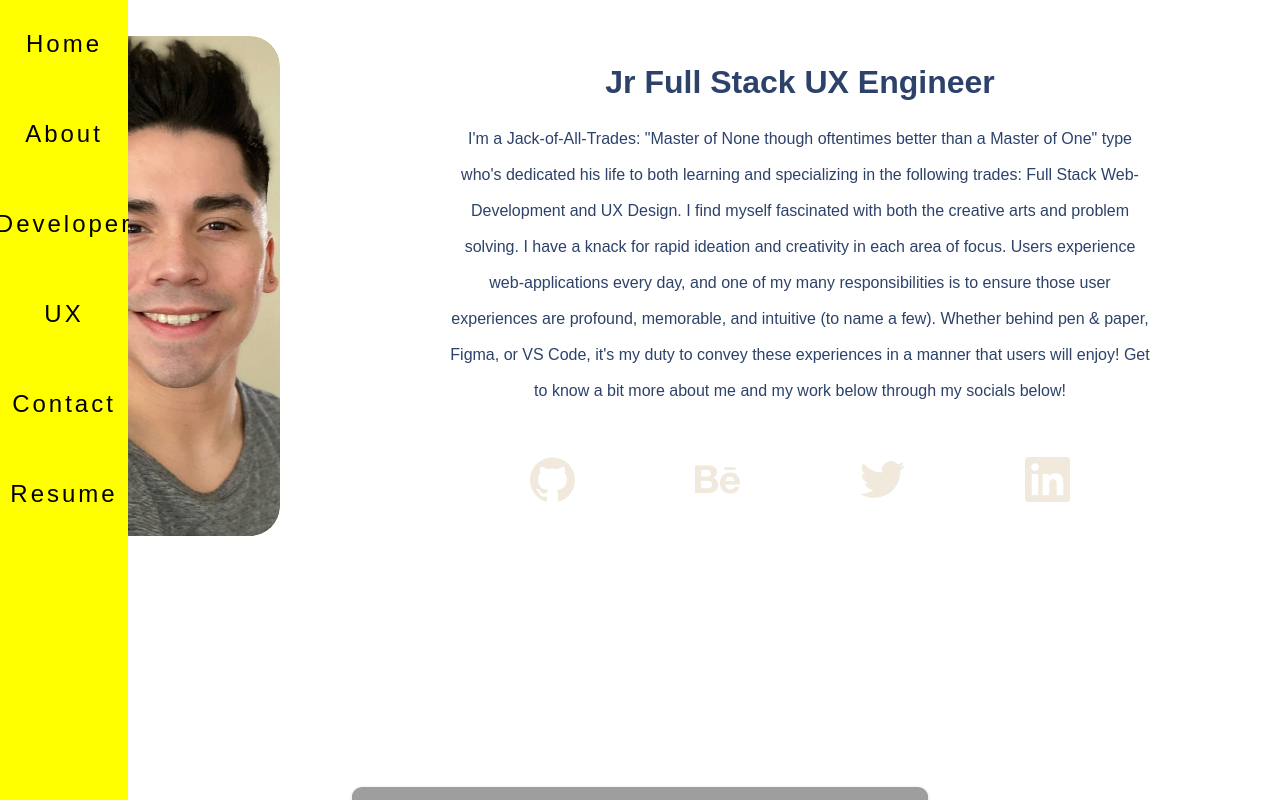
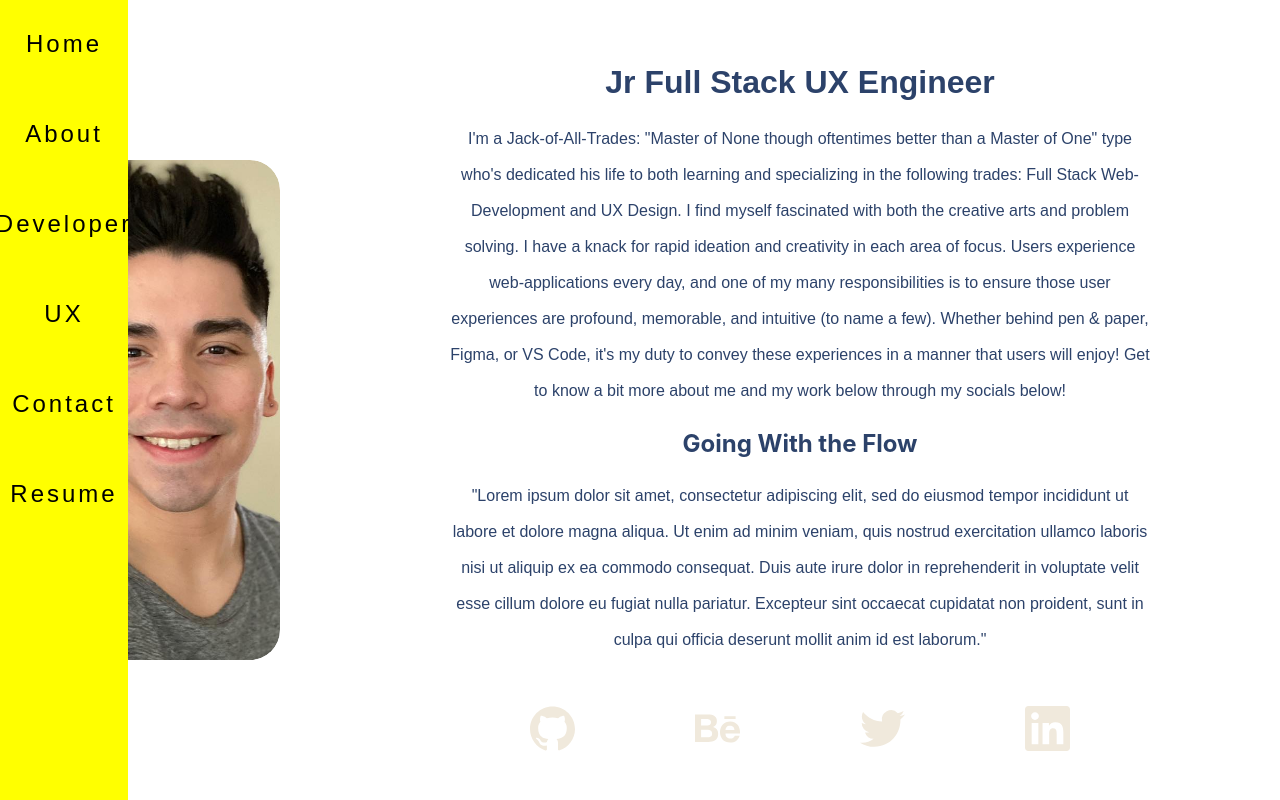
Before and after one commit to tpadilla10117/v2.0-tpadilla.com, a React (Create React App) app: page /about in a window 1280 px wide. Shown: the top 800 px of the page. Built offline with nearby package versions, Linux system fonts and the light colour scheme; grey boxes are pictures that could not be loaded.

Commit message:
making a styled section to place functional components in

```diff
--- /dev/null
+++ b/src/components/layout/BlueBgSection/BlueBg.jsx
@@ -0,0 +1,12 @@
+import React from 'react';
+import './BlueBg.scss';
+
+function BlueBg() {
+    return (
+        <section className="blueBg">
+
+        </section>
+    );
+};
+
+export default BlueBg;
--- a/src/components/pages/about/AboutMe.jsx
+++ b/src/components/pages/about/AboutMe.jsx
@@ -36,8 +36,13 @@
                 </div>
 
                 <div className="sideBio">
-                    <h1>Jr Full Stack UX Engineer</h1><br/>
+                    <h1 className="sideBio-heading1">Jr Full Stack UX Engineer</h1><br/>
                     <p>I'm a Jack-of-All-Trades: "Master of None though oftentimes better than a Master of One" type who's dedicated his life to both learning and specializing in the following trades: Full Stack Web-Development and UX Design.  I find myself fascinated with both the creative arts and problem solving.  I have a knack for rapid ideation and creativity in each area of focus.  Users experience web-applications every day, and one of my many responsibilities is to ensure those user experiences are profound, memorable, and intuitive (to name a few).  Whether behind pen & paper, Figma, or VS Code, it's my duty to convey these experiences in a manner that users will enjoy!  Get to know a bit more about me and my work below through my socials below!   </p>
+                    <br/>
+                    <h2 className="sideBio-heading2">Going With the Flow</h2>
+                    <br/>
+                    <p>"Lorem ipsum dolor sit amet, consectetur adipiscing elit, sed do eiusmod tempor incididunt ut labore et dolore magna aliqua. Ut enim ad minim veniam, quis nostrud exercitation ullamco laboris nisi ut aliquip ex ea commodo consequat. Duis aute irure dolor in reprehenderit in voluptate velit esse cillum dolore eu fugiat nulla pariatur. Excepteur sint occaecat cupidatat non proident, sunt in culpa qui officia deserunt mollit anim id est laborum."</p>
+
 
                     <div className="links-about">
                                 <a href="https://github.com/tpadilla10117" className="github">{<SiGithub size={45}/>}</a>
--- a/src/components/pages/about/AboutMe.scss
+++ b/src/components/pages/about/AboutMe.scss
@@ -146,12 +146,12 @@
             /* color: var(--sec-bg-color); */
         }
 
-        h3 {
+       /*  h3 {
             display: flex;
             text-align: center;
             font-family: 'Otomanopee One', sans-serif;
             color: var(--sec-bg-color);
-        }
+        } */
 
         p {
             font-family: 'Amatic SC', sans-serif;
@@ -308,6 +308,14 @@
             padding: 1.5rem;
             padding-bottom: 1rem;
 
+            .sideBio-heading1 {
+
+            }
+
+            .sideBio-heading2 {
+
+            }
+
             p {
                 font-size: 17px;
                 overflow-x: hidden;
--- a/src/components/utils.js
+++ b/src/components/utils.js
@@ -27,6 +27,8 @@
 
 export  { default as Carousel } from './layout/carousel/Carousel.jsx';
 
+export { default as BlueBg } from './layout/BlueBgSection/BlueBg.jsx';
+
 
 /* -------------------------------------------------------------------------- */
 
```
Also changed, not shown: src/components/layout/BlueBgSection/BlueBg.scss (added).
